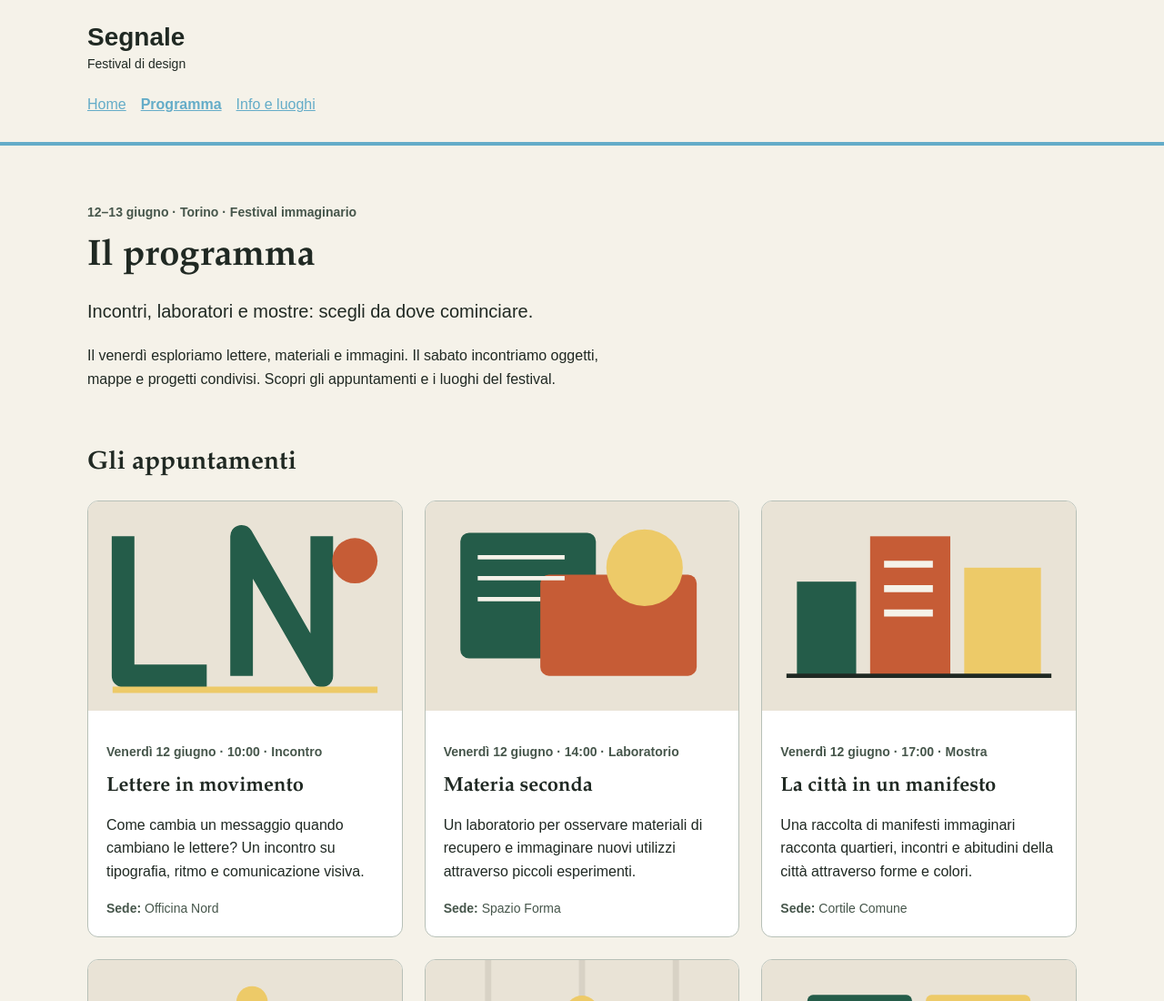
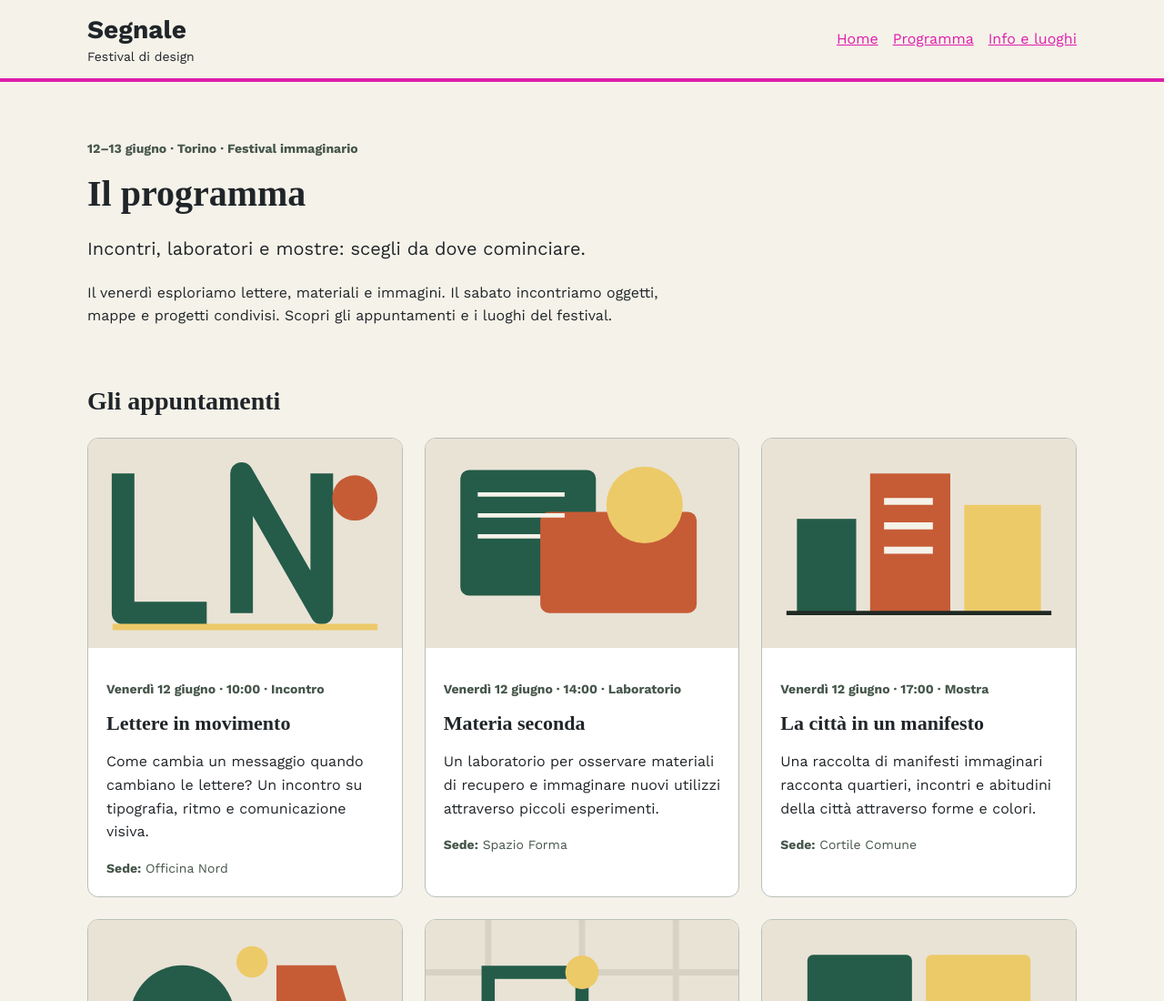
Before and after one commit to gastocchi/festival-segnale, a plain HTML site: page programma.html in a window 1280 px wide. Shown: the top 1100 px of the page at 91% size. Drawn offline with nearby package versions, Linux system fonts and the light colour scheme; a web font is replaced by a local one.

Commit message:
Consegna 17/11 finita

```diff
--- a/programma.html
+++ b/programma.html
@@ -4,6 +4,12 @@
   <meta charset="utf-8">
   <meta name="viewport" content="width=device-width, initial-scale=1">
   <title>Programma — Segnale</title>
+  <link rel="preconnect" href="https://fonts.googleapis.com">
+<link rel="preconnect" href="https://fonts.gstatic.com" crossorigin>
+<link href="https://fonts.googleapis.com/css2?family=Sorts+Mill+Goudy:ital@0;1&display=swap" rel="stylesheet">
+<link rel="preconnect" href="https://fonts.googleapis.com">
+<link rel="preconnect" href="https://fonts.gstatic.com" crossorigin>
+<link href="https://fonts.googleapis.com/css2?family=Work+Sans:wght@400;500;600;700&display=swap" rel="stylesheet">
   <link rel="stylesheet" href="style.css">
 </head>
 <body>
--- a/style.css
+++ b/style.css
@@ -3,12 +3,12 @@
 
 /* Scelte comuni: ogni regola usa var() per richiamarne il valore. */
 :root {
-  --colore-primario: #64acc8;
-  --colore-primario-scuro: #1f466e;
+  --colore-primario: #de1eab;
+  --colore-primario-scuro: #ff6a44;
   --colore-sfondo: #f5f2e9;
-  --colore-testo: #202923;
-  --font-testo: "Poppins", sans-serif;
-  --font-titoli: "Palatino Linotype", serif;
+  --colore-testo: #202529;
+  --font-testo: "Work Sans", sans-serif;
+  --font-titoli: "Sorts Mill Goudy", serif;
 }
 
 * {
@@ -44,8 +44,18 @@ a:focus-visible {
 }
 
 .site-header {
-  padding: 1.5rem 0;
+  position: sticky;
+  top: 0;
+  z-index: 1000;
+  padding: 1rem 0;
   border-bottom: 4px solid var(--colore-primario);
+  background: var(--colore-sfondo);
+}
+
+.site-header .container {
+  display: flex;
+  flex-direction: column;
+  gap: 0.5rem;
 }
 
 .brand {
@@ -65,27 +75,31 @@ a:focus-visible {
 }
 
 nav {
-  margin-top: 1rem;
+  display: flex;
+  flex-direction: column;
+  gap: 0.25rem;
+  margin-top: 0;
 }
 
 nav a {
-  display: inline-block;
-  margin-right: 1rem;
+  display: block;
+  width: fit-content;
   padding: 0.25rem 0;
+  margin: 0;
 }
 
-nav a[aria-current="page"] {
-  font-weight: bold;
-}
+@media (min-width: 600px) {
+  .site-header .container {
+    flex-direction: row;
+    align-items: center;
+    justify-content: space-between;
+  }
 
-nav {
-  display: flex;
-  flex-wrap: wrap;
-  gap: 0.25rem 1rem;
-}
-
-nav a {
-  margin-right: 0;
+  nav {
+    flex-direction: row;
+    flex-wrap: wrap;
+    gap: 0.25rem 1rem;
+  }
 }
 .intro {
   padding: 3rem 0 1rem;
```
Also changed, not shown: 1 other file.
